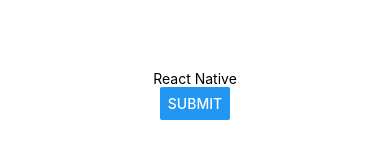
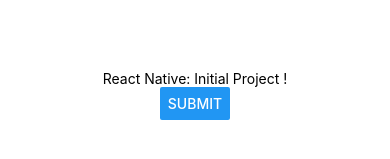
Before and after one commit to zamanshahed/react-native-first-app, a React Native app: screen / in a window 390 px wide. Shown: the part 327-486 px from the top of the page. Built offline with nearby package versions, Linux system fonts and the light colour scheme.

Commit message:
minor update

```diff
--- a/App.js
+++ b/App.js
@@ -4,7 +4,7 @@
 
 export default function App() {
 
-  const [outputText, setOutputText] = useState('React Native')
+  const [outputText, setOutputText] = useState('React Native: Initial Project !')
 
   return (
     <View style={styles.container}>
```
